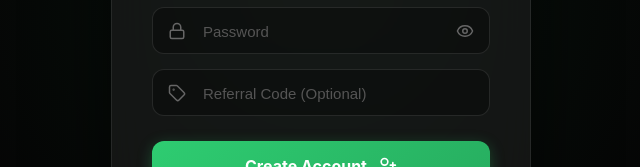
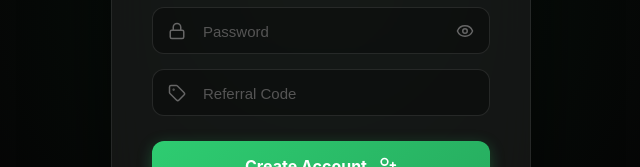
Before and after one commit to ankit6370232757/Travel-rent, a React (Vite) app in the folder frontend/client/: page /register in a window 1280 px wide. Shown: the part 415-582 px from the top of the page, without its empty margins (319-959 px from the left). Built offline with nearby package versions, Linux system fonts and the light colour scheme; no server answers.

Commit message:
full updated code

```diff
--- a/frontend/client/src/auth/Register.jsx
+++ b/frontend/client/src/auth/Register.jsx
@@ -4,7 +4,7 @@ import { Link, useNavigate } from "react-router-dom";
 import { motion, AnimatePresence } from "framer-motion";
 import {
   User, Mail, Lock, Tag, UserPlus, CheckCircle,
-  Eye, EyeOff, X, ArrowRight
+  Eye, EyeOff, ArrowRight
 } from "lucide-react";
 import api from "../api/axios";
 import toast from "react-hot-toast";
@@ -112,7 +112,7 @@ const IdDisplay = styled.div`
 export default function Register() {
   const [form, setForm] = useState({ name: "", email: "", password: "", referralCode: "" });
   const [phone, setPhone] = useState("");
-  const [showPassword, setShowPassword] = useState(false); // 🟢 State for password toggle
+  const [showPassword, setShowPassword] = useState(false);
   const [loading, setLoading] = useState(false);
   const [successData, setSuccessData] = useState(null);
   const navigate = useNavigate();
@@ -128,9 +128,16 @@ export default function Register() {
   };
 
   const submit = async () => {
+    // 1. Check basic required fields first
     if (!form.name || !form.email || !form.password || !phone) {
       return toast.error("Please fill in all required fields");
     }
+
+    // 2. Add specific check for the referral code
+    if (!form.referralCode || form.referralCode.trim() === "") {
+      return toast.error("Referral code is needed to register");
+    }
+
     setLoading(true);
     const loadingToast = toast.loading("Creating your account...");
 
@@ -191,7 +198,7 @@ export default function Register() {
         </InputGroup>
 
         <InputGroup>
-          <Input placeholder="Referral Code (Optional)" value={form.referralCode} onChange={e => setForm({ ...form, referralCode: e.target.value })} />
+          <Input placeholder="Referral Code" value={form.referralCode} onChange={e => setForm({ ...form, referralCode: e.target.value })} />
           <IconWrapper><Tag size={18} /></IconWrapper>
         </InputGroup>
 
```
